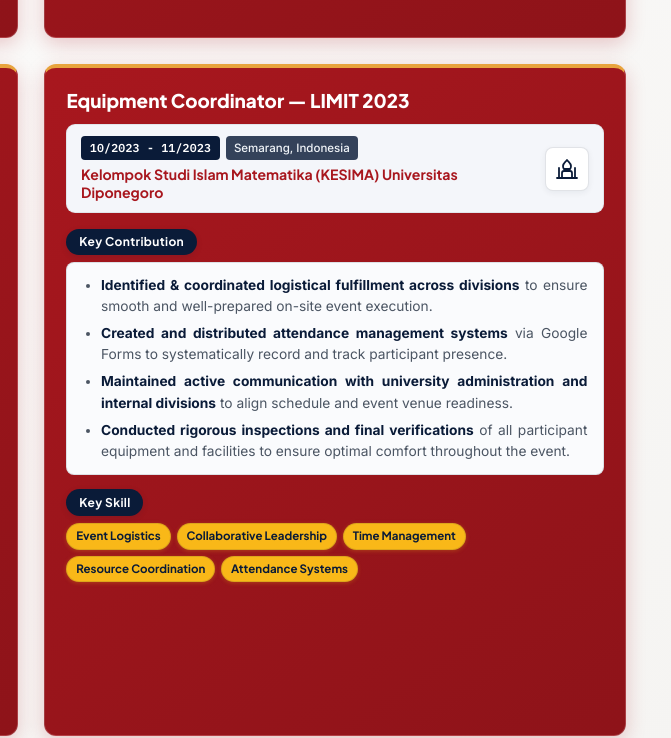
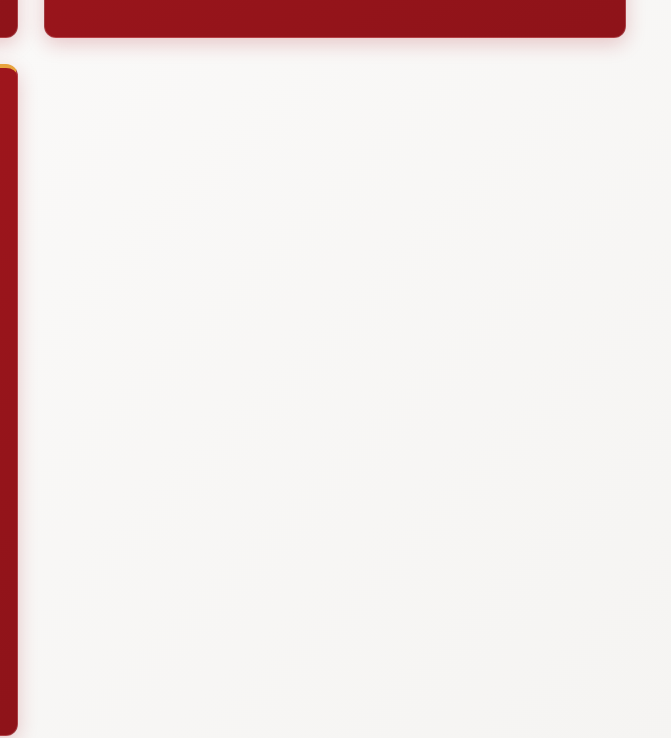
Before and after one commit to maulfath/Portfolio, a plain HTML site: page index.html in a window 1280 px wide. Shown: the part 5768-6506 px from the top of the page, 609-1280 px from the left. Drawn offline with Linux system fonts and the light colour scheme.

Commit message:
Revert "feat: add LIMIT 2023 Equipment Coordinator under organizations section"
This reverts commit b5aacad402c30420950ebd030d42e82201cd537c.

```diff
--- a/index.html
+++ b/index.html
@@ -1206,54 +1206,6 @@
             </div>
           </article>
 
-          <!-- CARD 4: Kelompok Studi Islam Matematika (LIMIT 2023) -->
-          <article class="activity-card">
-            <h3 class="activity-role-title">Equipment Coordinator — LIMIT 2023</h3>
-
-            <div class="activity-meta-banner">
-              <div class="activity-meta-left">
-                <div class="activity-meta-pills">
-                  <span class="activity-meta-date">10/2023 - 11/2023</span>
-                  <span class="activity-meta-loc">Semarang, Indonesia</span>
-                </div>
-                <span class="activity-meta-org">Kelompok Studi Islam Matematika (KESIMA) Universitas Diponegoro</span>
-              </div>
-              <div class="activity-org-logo-wrap" title="Kelompok Studi Islam Matematika (KESIMA Undip)">
-                <svg width="24" height="24" viewBox="0 0 24 24" fill="none" stroke="#0A1B38" stroke-width="1.8" stroke-linecap="round" stroke-linejoin="round" aria-hidden="true">
-                  <path d="M12 3c-1.5 2-4 3.5-4 6 0 1.5.5 2.5 1 3h6c.5-.5 1-1.5 1-3 0-2.5-2.5-4-4-6z"></path>
-                  <path d="M4 21V11"></path>
-                  <path d="M20 21V11"></path>
-                  <path d="M2 21h20"></path>
-                  <path d="M7 21v-5a2 2 0 0 1 2-2h6a2 2 0 0 1 2 2v5"></path>
-                </svg>
-              </div>
-            </div>
-
-            <div class="activity-section-block">
-              <div class="activity-pill-heading">Key Contribution</div>
-              <div class="activity-box-content">
-                <ul>
-                  <li><strong>Identified &amp; coordinated logistical fulfillment across divisions</strong> to ensure smooth and well-prepared on-site event execution.</li>
-                  <li><strong>Created and distributed attendance management systems</strong> via Google Forms to systematically record and track participant presence.</li>
-                  <li><strong>Maintained active communication with university administration and internal divisions</strong> to align schedule and event venue readiness.</li>
-                  <li><strong>Conducted rigorous inspections and final verifications</strong> of all participant equipment and facilities to ensure optimal comfort throughout the event.</li>
-                </ul>
-              </div>
-            </div>
-
-            <div class="activity-section-block">
-              <div class="activity-pill-heading">Key Skill</div>
-              <div class="activity-skills-pills">
-                <span class="activity-skill-pill">Event Logistics</span>
-                <span class="activity-skill-pill">Collaborative Leadership</span>
-                <span class="activity-skill-pill">Time Management</span>
-                <span class="activity-skill-pill">Resource Coordination</span>
-                <span class="activity-skill-pill">Attendance Systems</span>
-              </div>
-            </div>
-            <!-- Gallery photo documentation to be added later -->
-          </article>
-
         </div>
       </div>
     </section>
```
